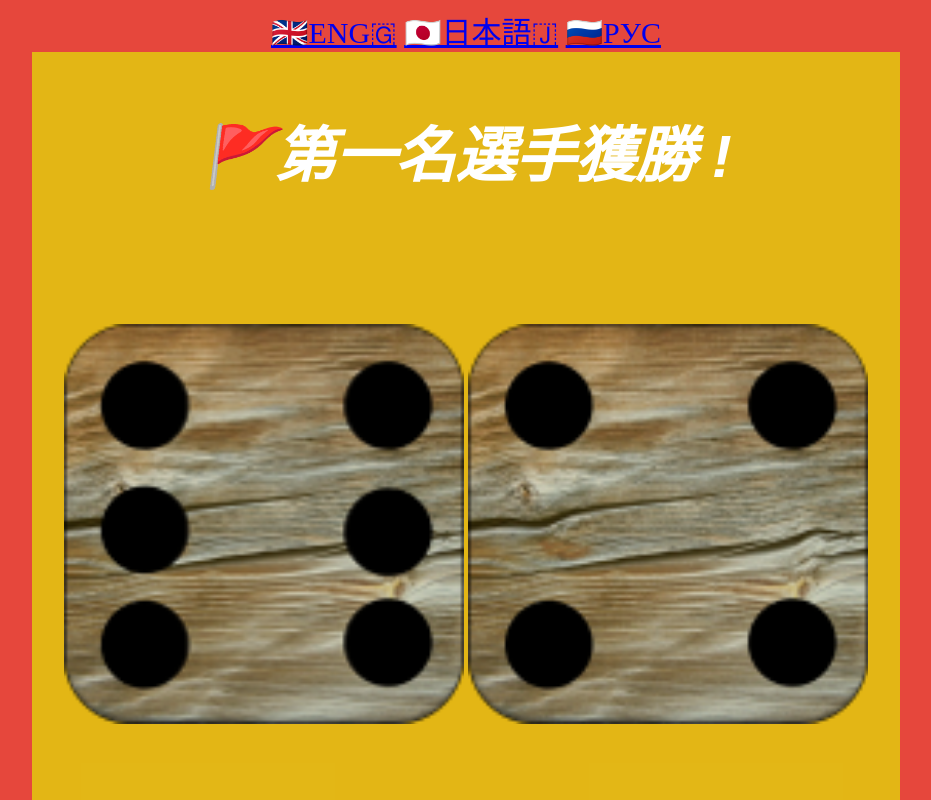
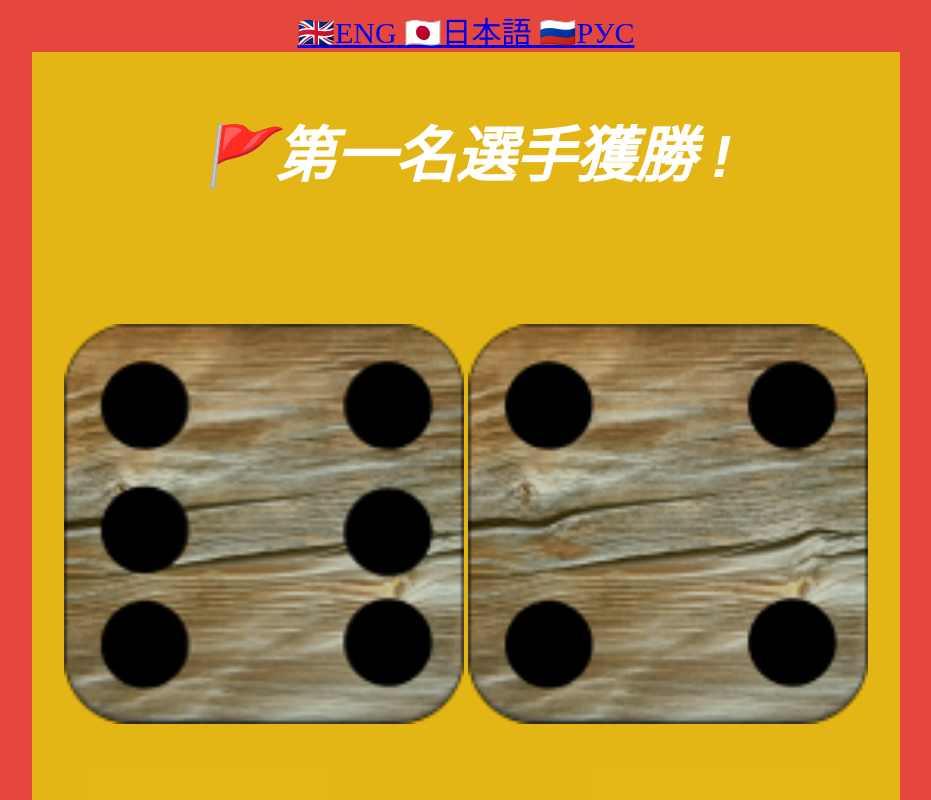
Before and after one commit to AlexYamaguchi/dicegame3, a plain HTML site: page index_chinese.html in a window 1280 px wide. Shown: the top 800 px of the page, without its empty margins (174-1105 px from the left). Drawn offline with Linux system fonts and the light colour scheme.

Commit message:
Update index_chinese.html

```diff
--- a/index_chinese.html
+++ b/index_chinese.html
@@ -11,7 +11,7 @@
 
 <body>
   <center>
-    <a href="index.html">🇬🇧ENG🇬</a> <a href="index_japanese.html">🇯🇵日本語🇯</a> <a href="index_russian.html">🇷🇺PУС </a>
+    <a href="index.html">🇬🇧ENG </a> <a href="index_japanese.html">🇯🇵日本語 </a> <a href="index_russian.html">🇷🇺PУС </a>
     <div class="container">
 
       <button class="button" value="PLAY AGAIN!" onclick="location.href = 'index_chinese.html'" </button>
```
